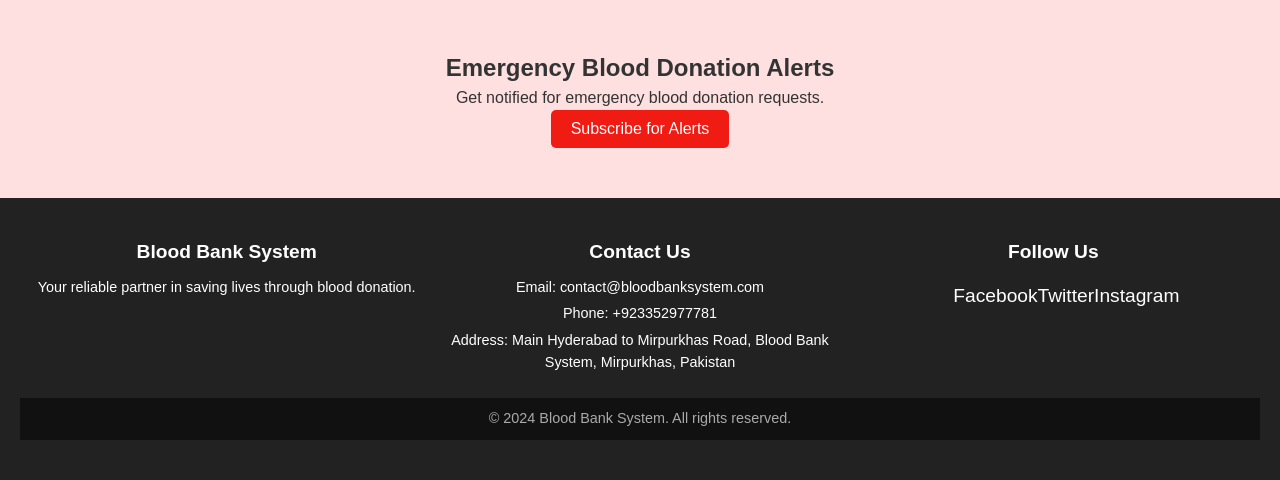
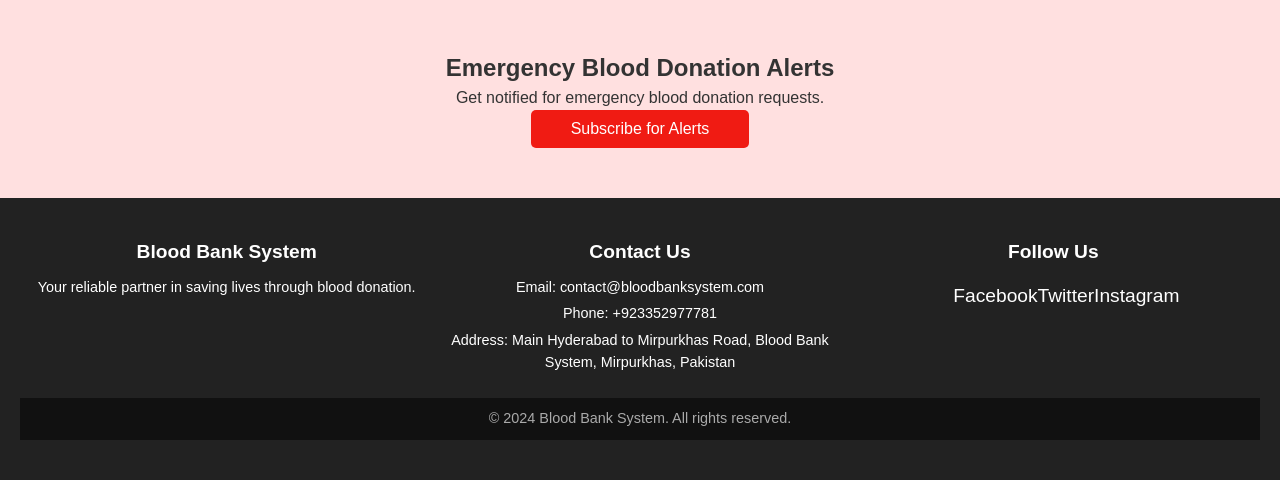
Before and after one commit to alizaib0000/BloodBankSystem01, a Flask app: page /index in a window 1280 px wide. Shown: the part 1060-1540 px from the top of the page. Run offline with Flask 3, Linux system fonts and the light colour scheme; some libraries are stand-ins or nearby versions.

Commit message:
Update styles.css

```diff
--- a/static/styles.css
+++ b/static/styles.css
@@ -324,7 +324,7 @@ body {
 }
 
 .emergency-alerts button {
-    padding: center;
+    padding: 10px 40px;
     background-color: #f01b13;
     color: #fff;
     border: none;
```
